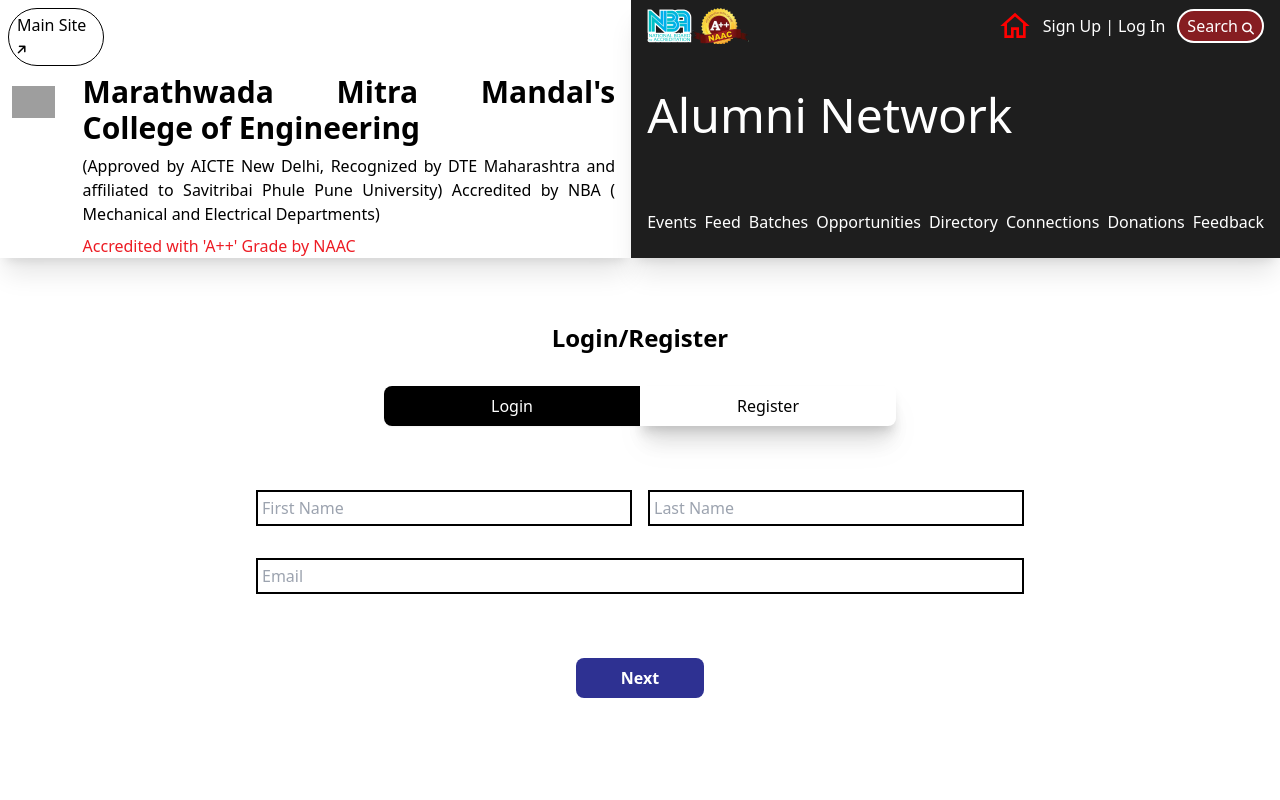
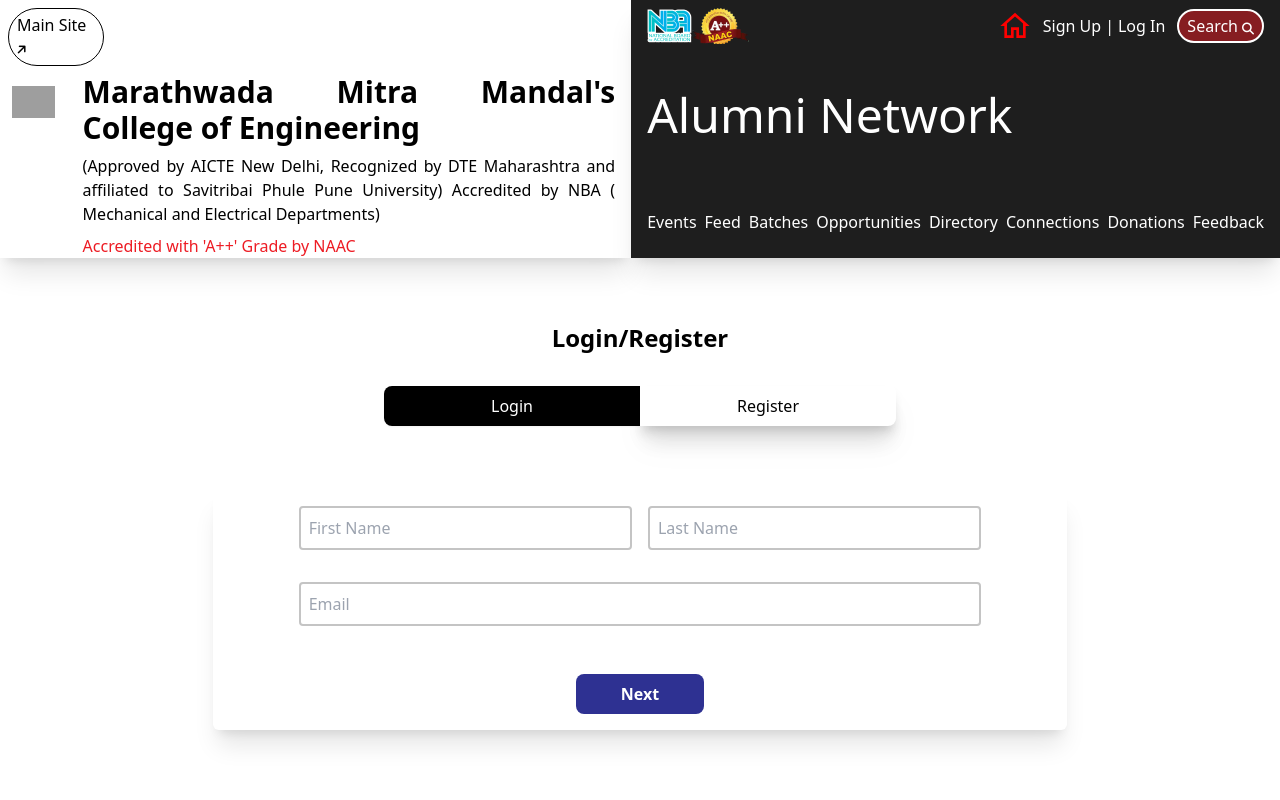
Before and after one commit to NotShrirang/M2ConneX-frontend, a React (Vite) app: page /auth in a window 1280 px wide. Both pictures are taken after a click on the button "Register". Shown: the top 800 px of the page. Built offline with nearby package versions, Linux system fonts and the light colour scheme; no server answers; grey boxes are pictures that could not be loaded.

Commit message:
register page design fixed

```diff
--- a/src/components/Nav.jsx
+++ b/src/components/Nav.jsx
@@ -19,14 +19,13 @@
     { item: "Feedback", link: "/feedback" },
 ];
 
-function Nav({login}) {
+function Nav() {
     const [isOpen, setIsOpen] = useState(false);
     const { auth, setAuth } = useContext(AuthContext);
     console.log(auth);
 
     const [user, setUser] = useState({});
     const dropdownRef = useRef(null);
-
     const [isVisible, setIsVisible] = useState(false);
 
     const toggleVisibility = () => {
@@ -88,19 +87,11 @@
                     <h2 className='md:hidden block text-xl font-semibold ml-2 '>MMCOE</h2>
 
                 </div>
-                <div>
-                    <Link className="flex gap-x-1 " to="/auth">
-                        {auth.login ?
-                            (<div className='flex justify-center items-center gap-x-2'>
-                                <Profile dropdownRef={dropdownRef} user={user} toggleVisibility={toggleVisibility} isVisible={isVisible} setIsVisible={setIsVisible} handleLogout={handleLogout} navigate={navigate} />
-                                {/* <button onClick={handleLogout} className='px-3 py-2 rounded bg-primary text-white hover:bg-opacity-80'>LOGOUT</button> */}
-                            </div>)
-                            :
-                            (<a href="/" className='text-base font-semibold p-2 rounded bg-primary text-white hover:bg-opacity-80'>SIGN UP / LOGIN</a>)
-                        }
+                <div className='flex justify-center items-center gap-x-2'>
+                    <Profile id="profile" dropdownRef={dropdownRef} user={user} toggleVisibility={toggleVisibility} isVisible={isVisible} setIsVisible={setIsVisible} handleLogout={handleLogout} navigate={navigate} />
+                    {/* <button onClick={handleLogout} className='px-3 py-2 rounded bg-primary text-white hover:bg-opacity-80'>LOGOUT</button> */}
+                </div>
 
-                    </Link>
-                </div>
             </div>
 
             <div className='bg-[#1E1E1E] w-full h-[5rem] flex lg:flex-row-reverse justify-between lg:justify-center lg:gap-x-4 items-center px-4'>
@@ -171,11 +162,26 @@
 
 
 function Profile({ dropdownRef, user, toggleVisibility, isVisible, setIsVisible, handleLogout, navigate }) {
+    const handleClickOutside = (event) => {
+        if (dropdownRef.current && !dropdownRef.current.contains(event.target)) {
+            setIsVisible(false);
+        }
+    };
+
+    useEffect(() => {
+        const handleWindowClick = (event) => {
+            handleClickOutside(event);
+        };
+
+        window.addEventListener('click', handleWindowClick);
+
+        return () => {
+            window.removeEventListener('click', handleWindowClick);
+        };
+    }, [handleClickOutside]);
+
     return (
-        <div
-            className="userprofile hover:cursor-pointer w-[52px] h-16 pt-2 max-w-[52px] min-w-[52px] mb-1 rounded-xl flex flex-col items-center"
-            ref={dropdownRef}
-        >
+        <div className="userprofile hover:cursor-pointer w-[52px] h-16 pt-2 max-w-[52px] min-w-[52px] mb-1 rounded-xl flex flex-col items-center" ref={dropdownRef}>
             {user.profilePicture ? (
                 <img
                     src={user.profilePicture}
@@ -223,7 +229,7 @@
                 </div>
             ) : null}
         </div>
-    )
+    );
 }
 
 export default Nav;
--- a/src/components/login/Login.jsx
+++ b/src/components/login/Login.jsx
@@ -79,7 +79,7 @@
     <div className="flex flex-col">
       <form onSubmit={handleSubmit}>
         <div className="flex flex-row items-center justify-center pt-4">
-          <div className="w-full lg:w-2/3 flex flex-col pt-12 items-center justify-center  border-[#dedede] shadow-xl rounded-md">
+          <div className="w-full lg:w-2/3 flex flex-col pt-12 items-center justify-center border-[#dedede] shadow-xl rounded-md">
             <div className="w-full type-selector flex flex-col items-center ">
               <p className="font-medium mb-2">Select login type</p>
               <div className="w-full cards flex flex-row justify-evenly ">
@@ -147,7 +147,7 @@
             <input
               type="text"
               placeholder="Email"
-              className="border-2 border-gray outline-none w-[90%] px-2 py-2 rounded"
+              className="border-2 border-gray outline-none rounded w-[90%] px-2 py-2 "
               value={email}
               onChange={(e) => {
                 setEmail(e.target.value);
--- a/src/components/login/Register.jsx
+++ b/src/components/login/Register.jsx
@@ -153,12 +153,14 @@
       >
         {page == 0 ? (
           <>
-            <div className="flex flex-row justify-between w-[60%]">
+          <div className="flex flex-col items-center justify-center w-full lg:w-2/3 gap-y-8 border-[#dedede] shadow-xl rounded-md">
+
+            <div className="flex flex-row justify-between w-[80%] mt-4">
               <input
                 required
                 type="text"
                 placeholder="First Name"
-                className="border-2 border-black w-full p-1 mr-2"
+                className=" w-full p-2 mr-2 border-2 border-gray outline-none rounded"
                 value={data.firstName}
                 onChange={(value) => {
                   setData({ ...data, firstName: value.target.value });
@@ -168,18 +170,18 @@
                 required
                 type="text"
                 placeholder="Last Name"
-                className="border-2 border-black w-full p-1 ml-2"
+                className="border-2 border-gray outline-none rounded w-full p-2 ml-2"
                 value={data.lastName}
                 onChange={(value) => {
                   setData({ ...data, lastName: value.target.value });
                 }}
-              />
+                />
             </div>
             <input
               required
               type="email"
               placeholder="Email"
-              className={"border-2 border-black w-[60%] p-1 mt-8 " + (emailError ? "outline-red border-red" : "outline-[green] border-[green]")}
+              className={"border-2 border-gray outline-none rounded w-[80%] p-2 " + (emailError ? " border-red " : " border-[green]")}
               value={data.email}
               onChange={(value) => {
                 if (!validateEmail(value.target.value)) {
@@ -190,10 +192,10 @@
                 }
                 setData({ ...data, email: value.target.value });
               }}
-            />
+              />
 
             <button
-              className="bg-blue text-white px-4 py-2 rounded-lg mt-16 w-32 font-bold"
+              className="bg-blue text-white px-4 py-2 rounded-lg my-4 w-32 font-bold"
               onClick={() => {
                 if (emailError) {
                   toast.error("Invalid email", {
@@ -208,6 +210,7 @@
                   });
                   return;
                 }
+
                 if (data.lastName.length === 0 || data.firstName.length === 0) {
                   toast.error("First or Last Name or cannot be empty", {
                     position: "bottom-center",
@@ -243,6 +246,7 @@
             >
               Next
             </button>
+            </div>
           </>
         ) : page == 1 ? (
           <>
```
